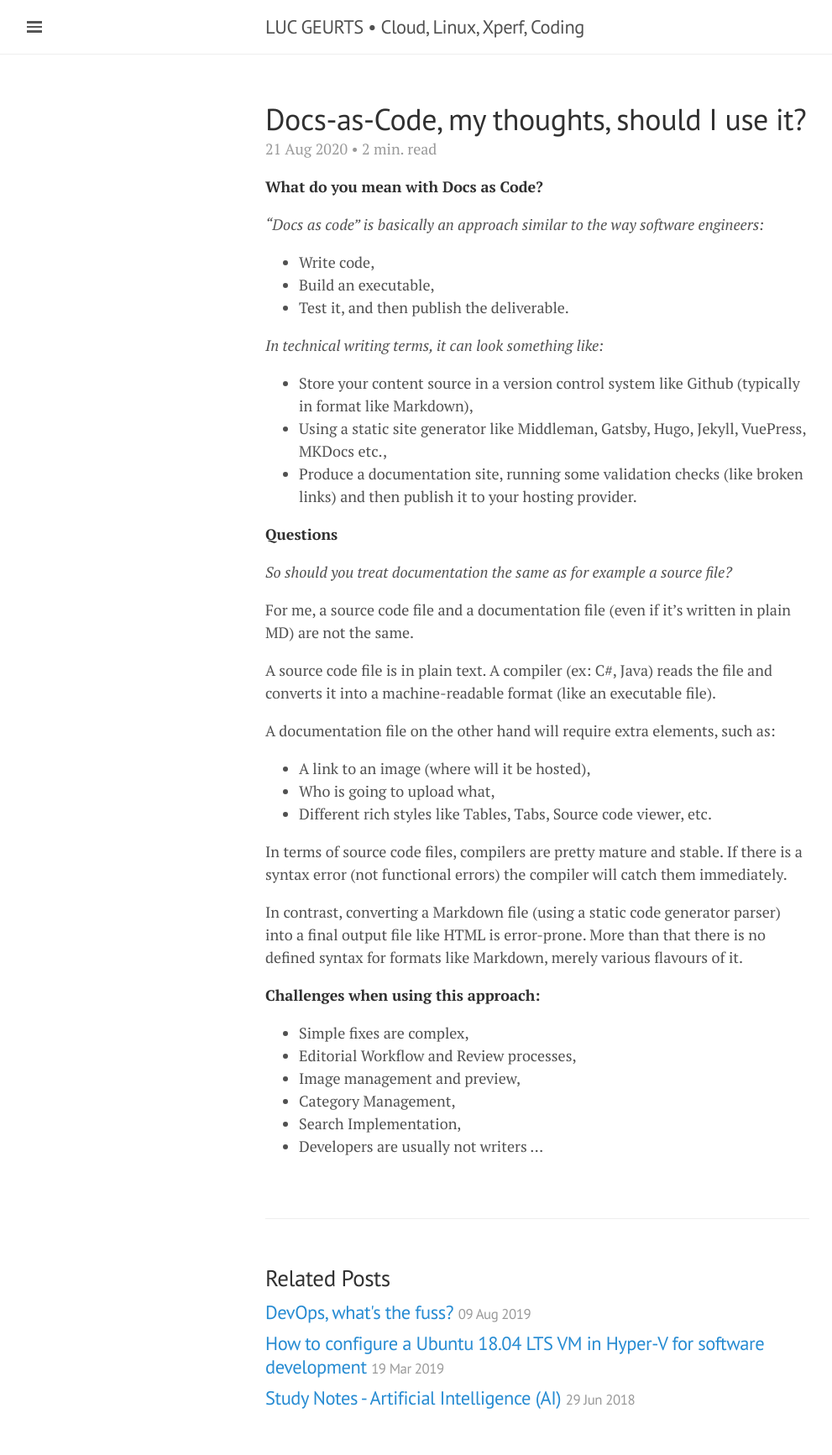
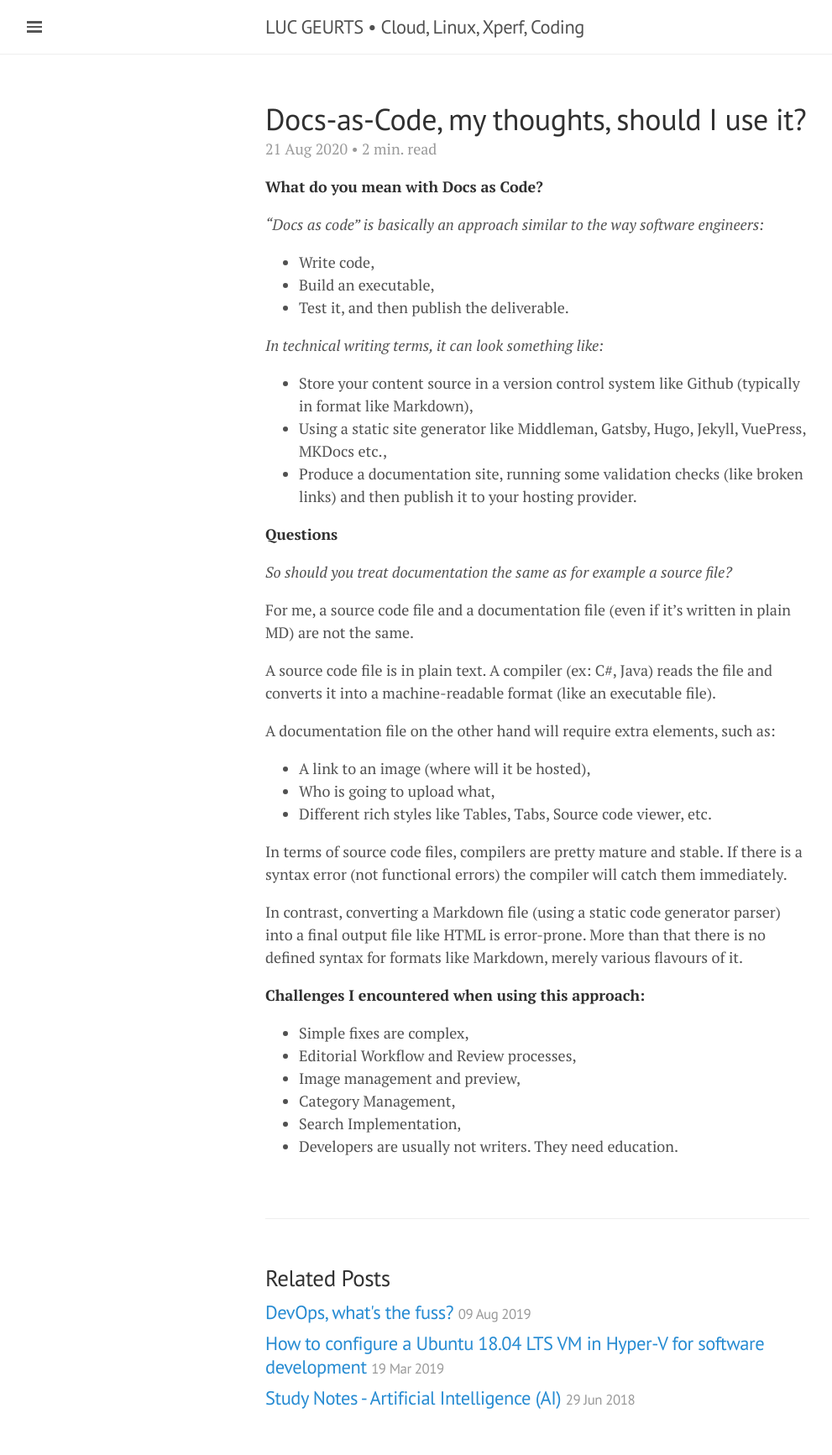
Before and after one commit to lgeurts/lgeurts.github.io, a Jekyll site: the page built from _posts/2020-08-21-docs-as-code.md, in a window 1280 px wide. Shown: the whole page at 84% size, without its empty margins (0-991 px from the left). Built offline with Jekyll 4.4.1, drawn with Linux system fonts in a browser that asks for light colours; nearby versions of some CDN libraries.

Commit message:
Update 2020-08-21-docs-as-code.md

```diff
--- a/_posts/2020-08-21-docs-as-code.md
+++ b/_posts/2020-08-21-docs-as-code.md
@@ -36,11 +36,11 @@ In terms of source code files, compilers are pretty mature and stable. If there
 
 In contrast, converting a Markdown file (using a static code generator parser) into a final output file like HTML is error-prone. More than that there is no defined syntax for formats like Markdown, merely various flavours of it.
 
-**Challenges when using this approach:**
+**Challenges I encountered when using this approach:**
 
 - Simple fixes are complex,
 - Editorial Workflow and Review processes,
 - Image management and preview,
 - Category Management,
 - Search Implementation,
-- Developers are usually not writers ...
+- Developers are usually not writers. They need education.
```
